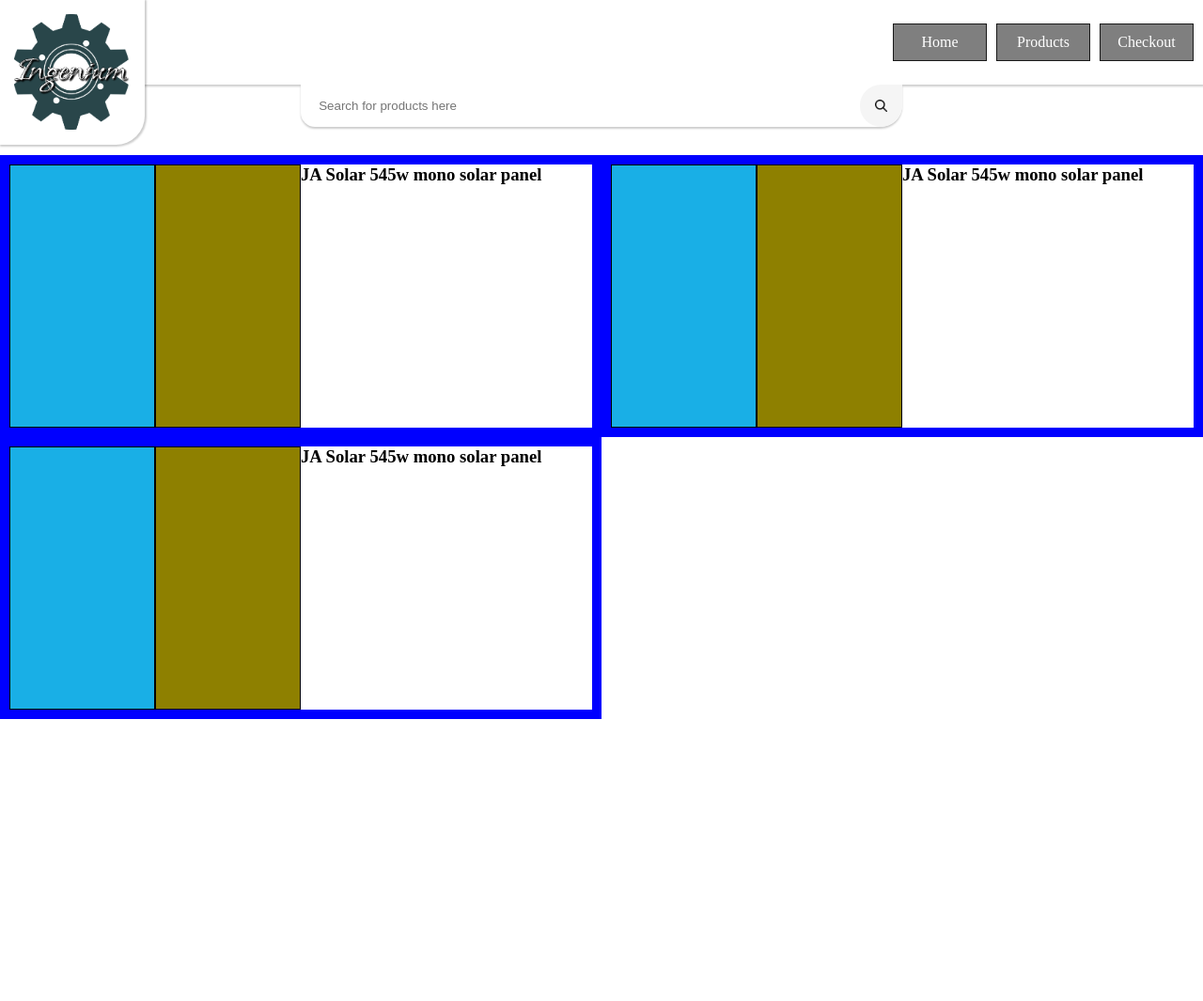
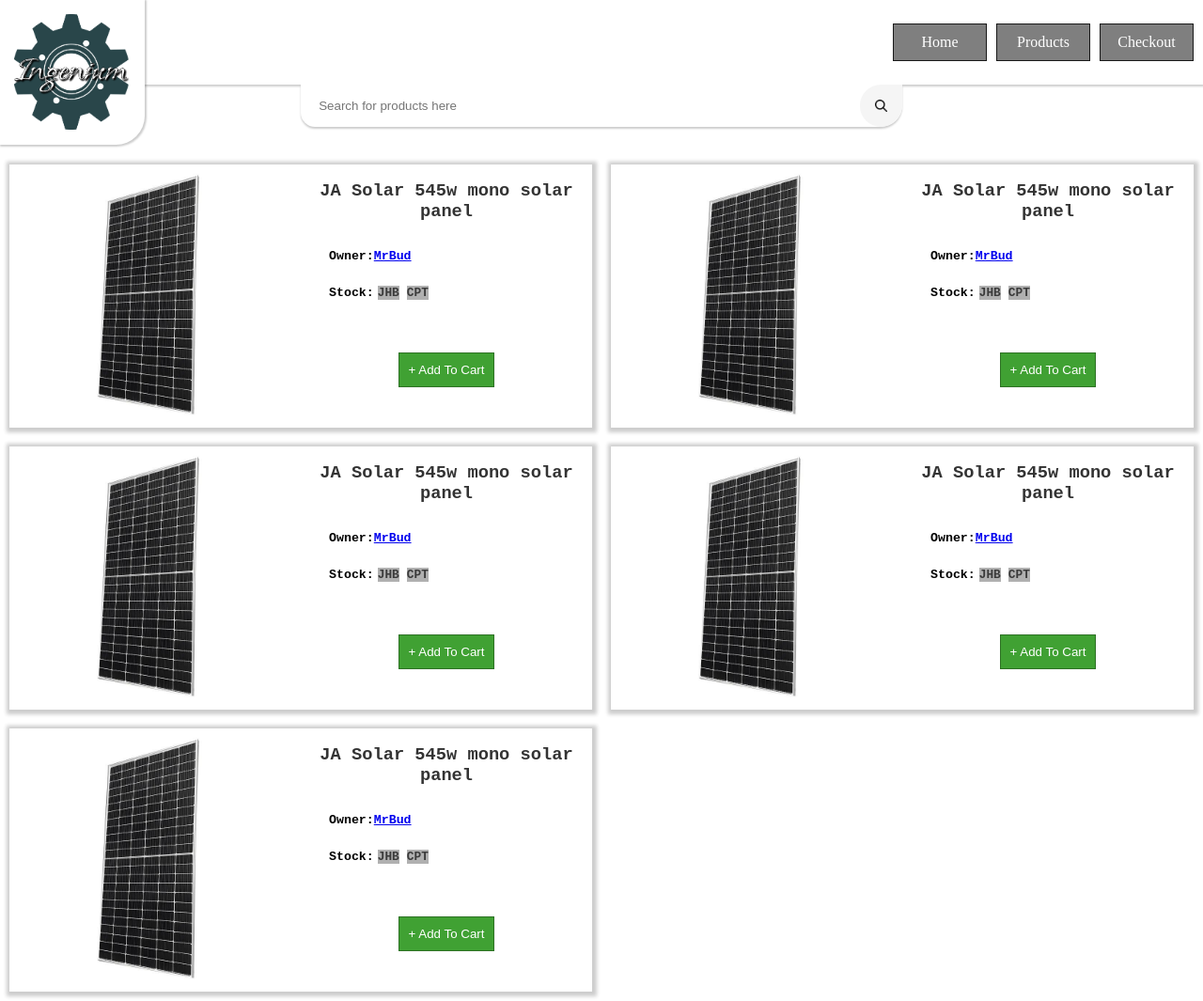
Before and after one commit to solocyberengineer/nium_Ecommerce, a plain HTML site: page page/products.html in a window 1280 px wide. Shown: the whole page at 94% size. Drawn offline with Linux system fonts and the light colour scheme.

```diff
--- a/css/products.css
+++ b/css/products.css
@@ -71,35 +71,91 @@ main div h2 {
     /* margin: 60px 20px; */
 }
 .product {
-    background-color: blue;
+    /* background-color: blue; */
     padding: 10px;
+}
+.pContainer {
     display: inline-flex;
+    height: 100%;
+    box-shadow: 1px 1px 4px 4px var(--shadowColor);
 }
 .slideShow {
+    /* position: relative; */
+    /* padding: 10px; */
     width: 50%;
     height: 100%;
     background-color: red;
-    overflow: hidden;
+    overflow: scroll;
     display: inline-flex;
+    /* box-shadow: 1px 1px 4px 4px var(--shadowColor); */
 }
 .slideShow div {
-    width: 100vw;
+    width: 100%;
     height: 100%;
-    /* aspect-ratio: 1; */
+    aspect-ratio: 2/1;
     /* position: absolute; */
-    border: 1px solid black;
+    /* border: 1px solid black; */
+    /* margin-right: 10%; */
     background-color: rgba(0, 195, 255, 0.9);
+    background-repeat: no-repeat;
+    background-position: center;
+    background-size: cover;
+
 }
 .slideShow div:nth-child(2) {
-    width: 100vw;
-    /* height: 100%; */
-    /* aspect-ratio: 1; */
-    border: 1px solid black;
+    width: 100%;
+    height: 100%;
+    /* aspect-ratio: 2/1; */
+    /* border: 1px solid black; */
     background-color: rgba(30, 255, 0, 0.5);
 }
 .details {
     background-color: white;
     width: 50%;
+    font-family: 'Courier New', Courier, monospace;
+}
+.details h3 {
+    display: flex;
+    justify-content: center;
+    align-items: center;
+    height: 28%;
+    text-align: center;
+    color: rgba(0,0,0,0.8);
+    /* border: 1px solid red; */
+}
+.details h5 {
+    display: flex;
+    align-items: center;
+    height: 14%;
+    /* border: 1px solid red; */
+    padding: 0px 30px;
+    display: inline-flex;
+    width: 100%;
+}
+.details h5 span {
+    color: rgba(46, 46, 46, 0.9);
+    background-color: rgba(128, 128, 128, 0.623);
+    font-size: 1vw;
+    margin: 0 4px;
+}
+.details div {
+    display: flex;
+    align-items: center;
+    justify-content: center;
+    height: calc(100% - 14% - 14% - 28%);
+    /* border: 1px solid red; */
+}
+.details div button {
+    cursor: pointer;
+    padding: 10px;
+    color: white;
+    background-color: rgba(17, 138, 1, 0.8);
+    border: 1px solid rgba(0,0,0,0.3);
+}
+.details div button:hover {
+    background-color: rgba(17, 138, 1, 0.7);
+    border: 1px solid rgba(17, 138, 1, 0.7);
+
 }
 
 @media only screen and (max-width: 900px){
--- a/page/products.html
+++ b/page/products.html
@@ -27,30 +27,98 @@
             </div>
             <div class="products">
                 <div class="product">
+                    <div class="pContainer">
                         <div class="slideShow">
-                        <div></div>
-                        <div></div>
+                            <div style="background-image: url(../images/s-zoom/s-zoom.png);"></div>
+                            <div style="background-image: url(../images/s-zoom/s-zoom-poster.webp);"></div>
                         </div>
                         <div class="details">
                             <h3>JA Solar 545w mono solar panel</h3>
+                            <h5>Owner: <a href="#">MrBud</a></h5>
+                            <h5>Stock:
+                                <span>JHB</span>
+                                <span>CPT</span>
+                            </h5>
+                            <div>
+                                <button>+ Add To Cart</button>
+                            </div>
+                        </div>
                     </div>
                 </div>
                 <div class="product">
+                    <div class="pContainer">
                         <div class="slideShow">
-                        <div></div>
-                        <div></div>
+                            <div style="background-image: url(../images/s-zoom/s-zoom.png);"></div>
+                            <div style="background-image: url(../images/s-zoom/s-zoom-poster.webp);"></div>
                         </div>
                         <div class="details">
                             <h3>JA Solar 545w mono solar panel</h3>
+                            <h5>Owner: <a href="#">MrBud</a></h5>
+                            <h5>Stock:
+                                <span>JHB</span>
+                                <span>CPT</span>
+                            </h5>
+                            <div>
+                                <button>+ Add To Cart</button>
+                            </div>
+                        </div>
                     </div>
                 </div>
                 <div class="product">
+                    <div class="pContainer">
                         <div class="slideShow">
-                        <div></div>
-                        <div></div>
+                            <div style="background-image: url(../images/s-zoom/s-zoom.png);"></div>
+                            <div style="background-image: url(../images/s-zoom/s-zoom-poster.webp);"></div>
                         </div>
                         <div class="details">
                             <h3>JA Solar 545w mono solar panel</h3>
+                            <h5>Owner: <a href="#">MrBud</a></h5>
+                            <h5>Stock:
+                                <span>JHB</span>
+                                <span>CPT</span>
+                            </h5>
+                            <div>
+                                <button>+ Add To Cart</button>
+                            </div>
+                        </div>
+                    </div>
+                </div>
+                <div class="product">
+                    <div class="pContainer">
+                        <div class="slideShow">
+                            <div style="background-image: url(../images/s-zoom/s-zoom.png);"></div>
+                            <div style="background-image: url(../images/s-zoom/s-zoom-poster.webp);"></div>
+                        </div>
+                        <div class="details">
+                            <h3>JA Solar 545w mono solar panel</h3>
+                            <h5>Owner: <a href="#">MrBud</a></h5>
+                            <h5>Stock:
+                                <span>JHB</span>
+                                <span>CPT</span>
+                            </h5>
+                            <div>
+                                <button>+ Add To Cart</button>
+                            </div>
+                        </div>
+                    </div>
+                </div>
+                <div class="product">
+                    <div class="pContainer">
+                        <div class="slideShow">
+                            <div style="background-image: url(../images/s-zoom/s-zoom.png);"></div>
+                            <div style="background-image: url(../images/s-zoom/s-zoom-poster.webp);"></div>
+                        </div>
+                        <div class="details">
+                            <h3>JA Solar 545w mono solar panel</h3>
+                            <h5>Owner: <a href="#">MrBud</a></h5>
+                            <h5>Stock:
+                                <span>JHB</span>
+                                <span>CPT</span>
+                            </h5>
+                            <div>
+                                <button>+ Add To Cart</button>
+                            </div>
+                        </div>
                     </div>
                 </div>
             </div>
```
Lines whose indentation alone changed are shown as unchanged.
